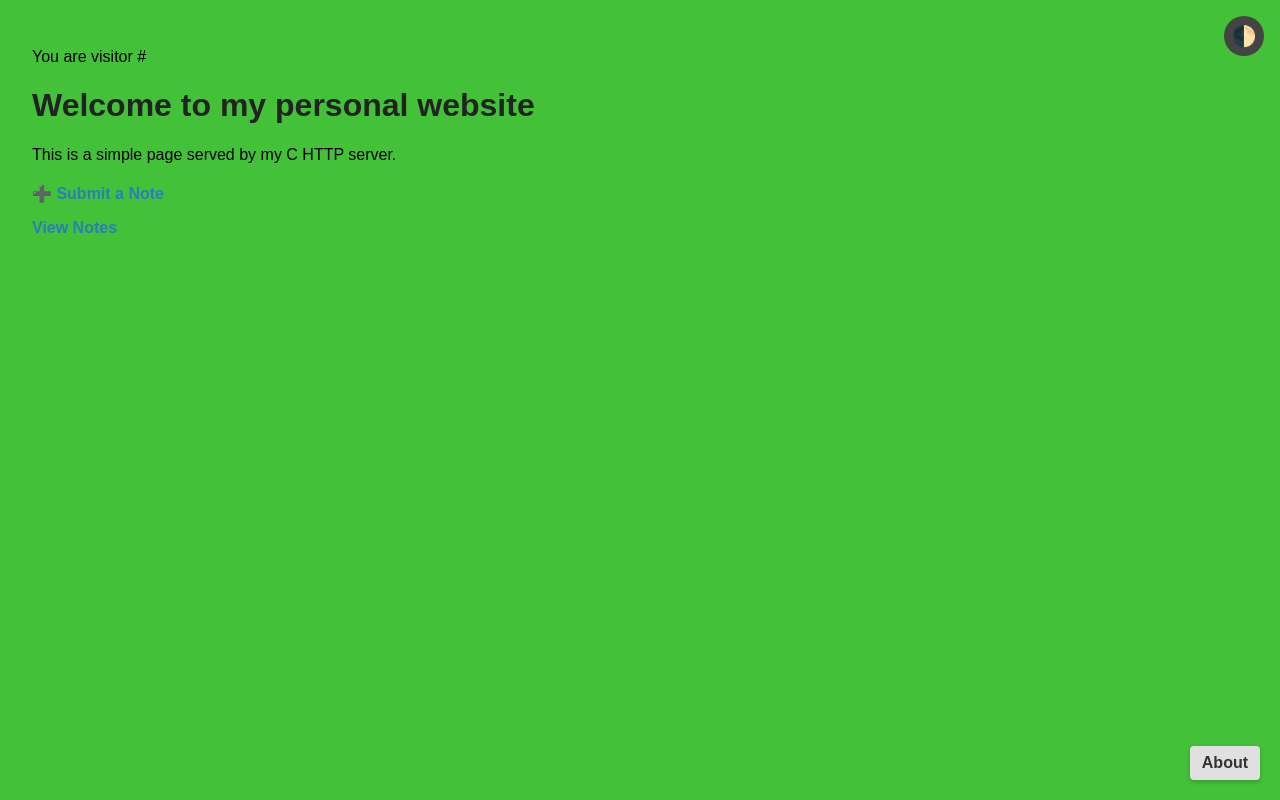
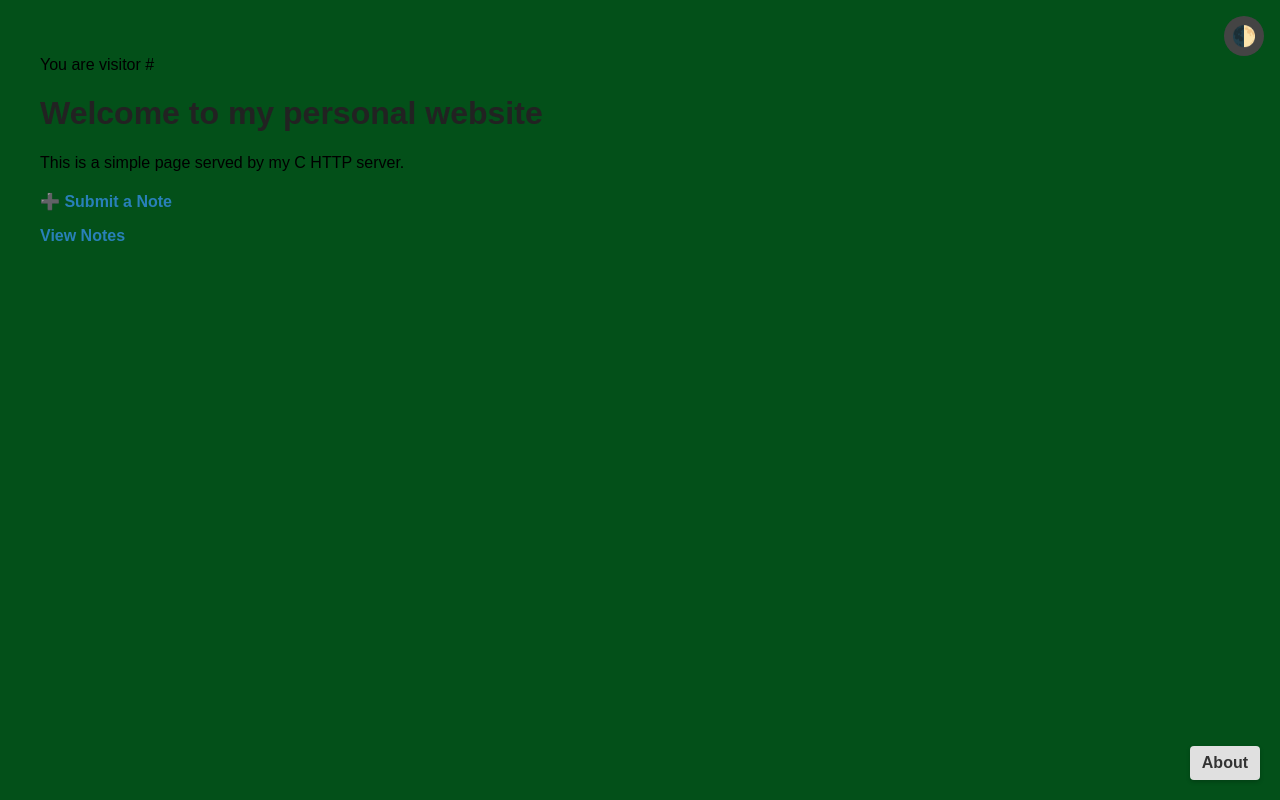
Before and after one commit to kalk1t/personal_website, a plain HTML site: page www/index.html in a window 1280 px wide. Drawn offline with Linux system fonts and the light colour scheme.

```diff
--- a/www/style.css
+++ b/www/style.css
@@ -1,8 +1,7 @@
 body{
-	background-color: #43c138;
-	font-family: sans-serif;
-	padding: 2rem;
-    margin: 0;
+	background-color: #035019;
+    font-family: sans-serif;
+    padding: 2rem;
 }
 
 
```
Also changed, not shown: www/about.html (+1 -0 lines), www/index.html (+1 -0 lines), www/submit.html (+1 -0 lines).
